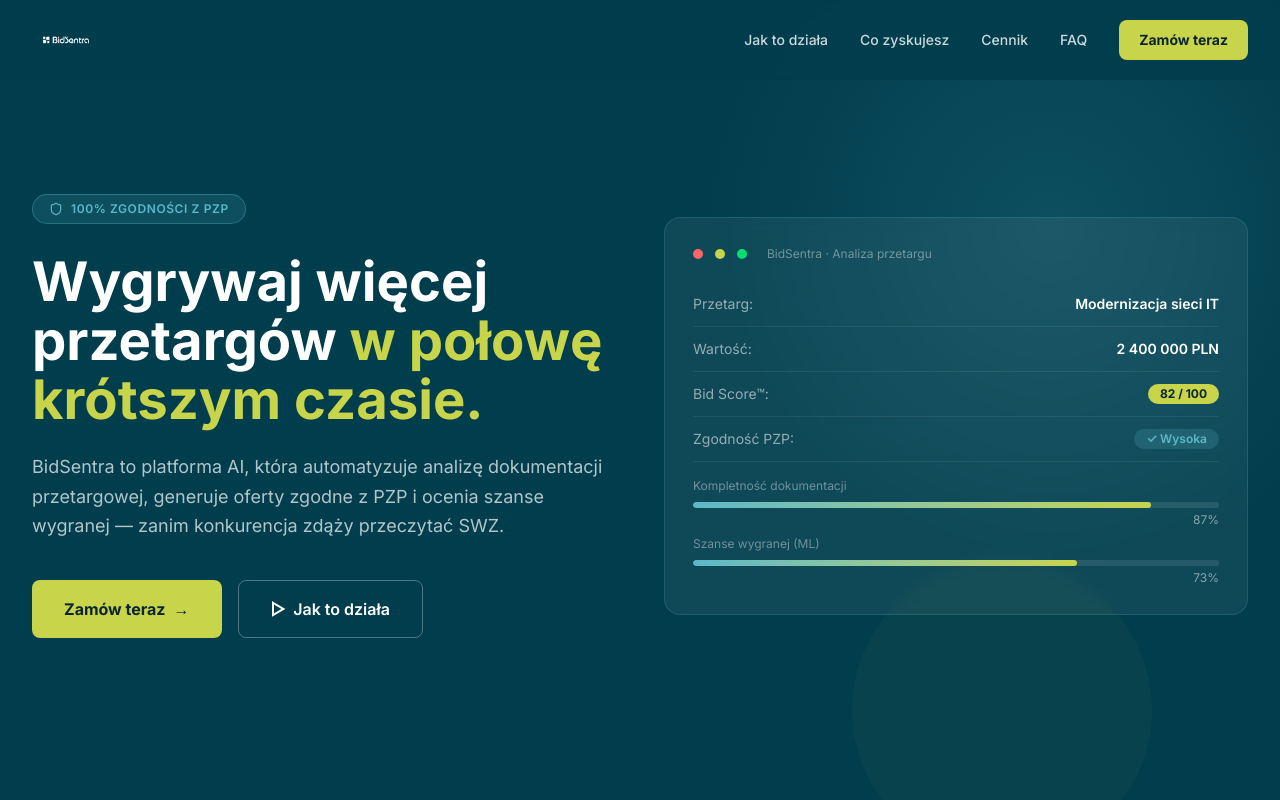
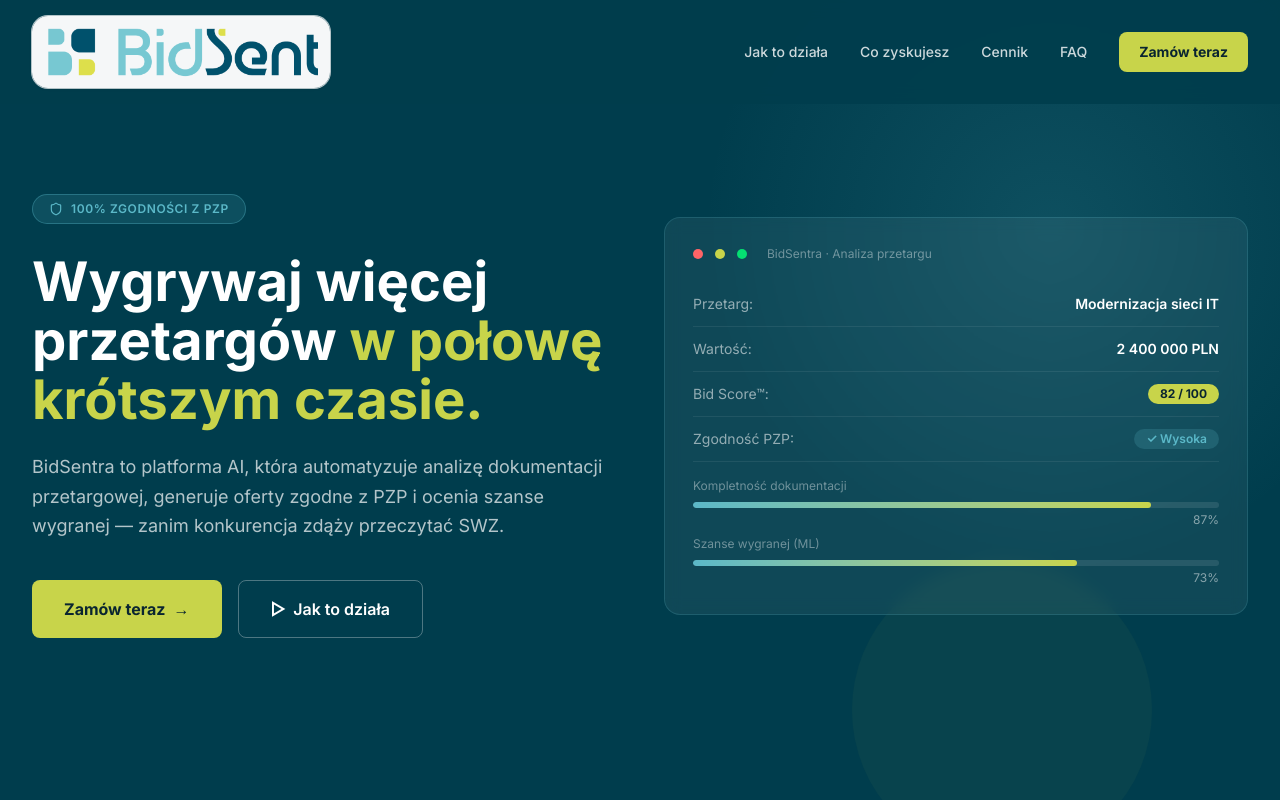
Before and after one commit to bjd1988/bidsentra-landing, a Next.js app: page / in a window 1280 px wide. Shown: the top 800 px of the page. Built offline with nearby package versions, Linux system fonts and the light colour scheme.

Commit message:
Update homepage header logo

```diff
--- a/src/components/layout/Header.tsx
+++ b/src/components/layout/Header.tsx
@@ -30,13 +30,16 @@
       }`}
     >
       <div className="max-w-7xl mx-auto px-5 md:px-8 py-4 flex items-center justify-between">
-        <a href="#" className="flex items-center gap-3">
+        <a
+          href="#"
+          className="flex items-center rounded-2xl bg-white/96 px-3 py-2 shadow-sm ring-1 ring-white/70 transition-transform duration-300 hover:scale-[1.01]"
+        >
           <Image
-            src="/images/logo-white.png"
+            src="/images/logo-header.png"
             alt="BidSentra"
-            width={240}
-            height={60}
-            className="h-10 md:h-12 w-auto"
+            width={940}
+            height={192}
+            className="h-11 md:h-14 w-auto"
             priority
           />
         </a>
```
Also changed, not shown: public/images/logo-header.png (added).
